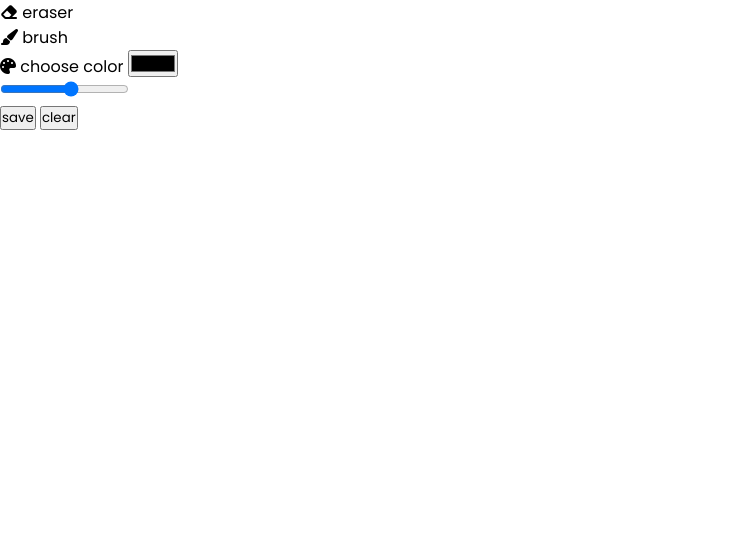
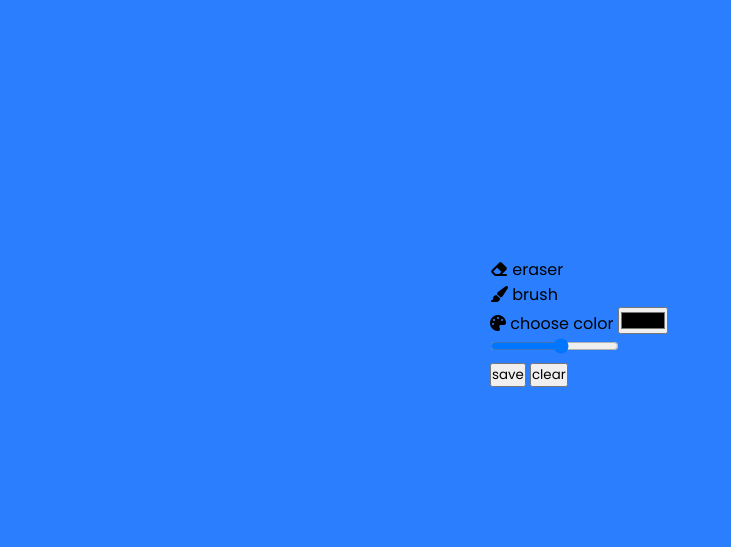
Before and after one commit to bahareseddigh/Simple-Paint-App, a plain HTML site: page index.html in a window 1280 px wide. Shown: the whole page, without its empty margins (0-731 px from the left). Drawn offline with Linux system fonts and the light colour scheme.

Commit message:
set style on body

```diff
--- a/style.css
+++ b/style.css
@@ -5,3 +5,10 @@
     box-sizing: border-box;
     font-family: 'Poppins' , sans-serif;
 }
+body{
+    display: flex;
+    align-items: center;
+    justify-content: center;
+    min-height: 100vh;
+    background: #0066ffd4;
+}
```
